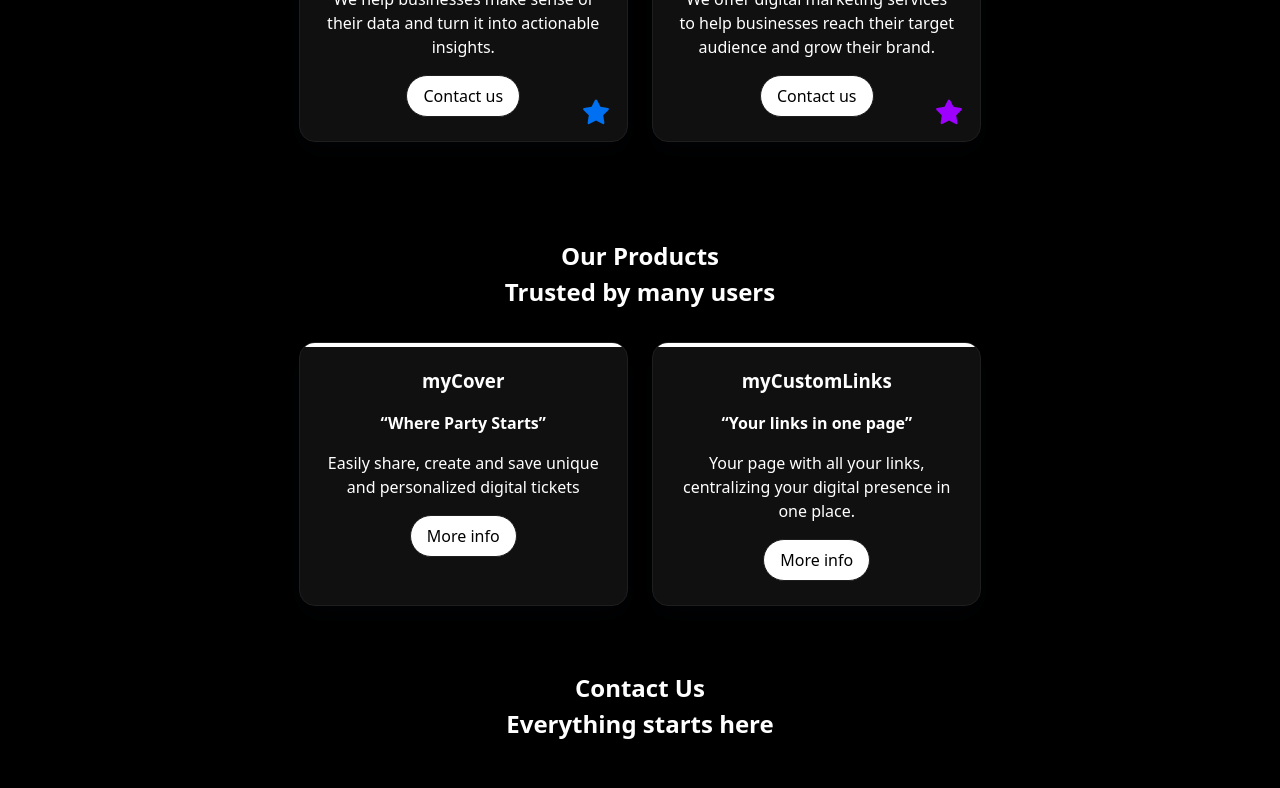
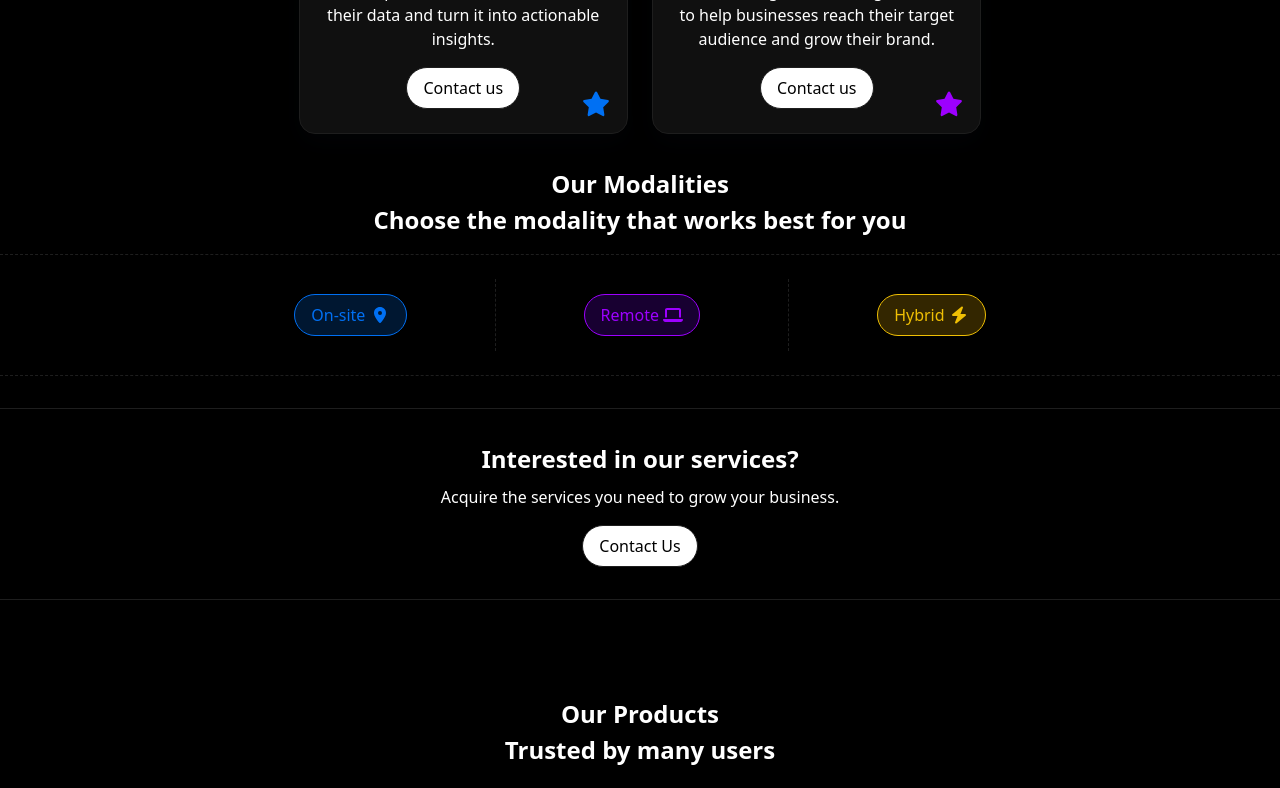
Before and after one commit to neza-startup/neza-startup, a React (Vite) app: page / in a window 1280 px wide. Shown: the part 1717-2505 px from the top of the page. Built offline with nearby package versions, Linux system fonts and the light colour scheme.

Commit message:
improved services section

```diff
--- a/src/components/Services.jsx
+++ b/src/components/Services.jsx
@@ -1,4 +1,4 @@
-import { faStar } from '@fortawesome/free-solid-svg-icons';
+import { faBolt, faLaptop, faLocationDot, faStar } from '@fortawesome/free-solid-svg-icons';
 import { FontAwesomeIcon } from '@fortawesome/react-fontawesome';
 import styles from '../styles/Services.module.css';
 
@@ -62,6 +62,30 @@ const Services = () => {
           <a href="/form"/* "https://www.example.com/web-development" target="_blank" rel="noopener noreferrer" */>Contact us{/* Learn More */}</a>
         </div>
       </div>
+      <div className={styles.servicesModalities}>
+        <h1>Our {/* Services  */}Modalities</h1>
+        <h2>Choose the modality that works best for you{/* We offer our services in various modalities to cater to the unique needs of our clients. */}</h2>
+        <div className={styles.servicesModalitiesContainer}>
+          <span className={styles.serviceModality}>On-site <FontAwesomeIcon icon={faLocationDot} /></span>
+          <hr className={styles.divider} />
+          <span className={styles.serviceModality}>Remote <FontAwesomeIcon icon={faLaptop} /></span>
+          <hr className={styles.divider} />
+          <span className={styles.serviceModality}>Hybrid <FontAwesomeIcon icon={faBolt} /></span>
+        </div>
+
+        {/* <ul>
+          <li>Consulting</li>
+          <li>Project Management</li>
+          <li>Design and Development</li>
+          <li>Testing and Quality Assurance</li>
+          <li>Deployment and Maintenance</li>
+        </ul> */}
+      </div>
+      <div className={styles.contactSection}>
+        <h3>Interested in our services?</h3>
+        <p>Acquire the {/* right  */}services you need to grow your business.</p>
+        <a href="/form"/* "https://www.example.com/contact" target="_blank" rel="noopener noreferrer" */>Contact Us{/* Get in Touch */}</a>
+      </div>
     </section>
   );
 };
--- a/src/styles/Services.module.css
+++ b/src/styles/Services.module.css
@@ -1,9 +1,14 @@
 section.services {
   /* padding: 2rem 0; */
+  display: flex;
+  flex-direction: column;
+  justify-content: center;
+  align-items: center;
 
   header.header {
     text-align: center;
     margin-bottom: 2rem;
+    width: 100% !important;
   }
 
   div.servicesContainer {
@@ -15,11 +20,11 @@ section.services {
     padding: 2rem;
     /* border-radius: 16px; */
     margin: 0 auto 2rem;
-    max-width: 50%;
+    width: 100%;
     align-self: center;
 
     h3 {
-      font-size: 2rem;
+      font-size: 1.8rem;
       font-weight: 700;
       color: #0070F3;
       display: flex;
@@ -30,9 +35,19 @@ section.services {
     }
 
     hr.divider {
-      max-height: 100%;
-      border: 1px solid #1E1E1E;
-      /* margin: 2rem 0; */
+      align-self: stretch;
+      width: 0;
+      height: auto;
+      margin: 0 4rem;
+      border: 0;
+      border-left: 1px solid #1E1E1E;
+
+      /* align-self: center;
+      width: 0;
+      height: 4.5rem;
+      margin: 0 1rem;
+      border: 0;
+      border-left: 1px dashed #1E1E1E; */
     }
 
     h3:last-of-type {
@@ -219,6 +234,159 @@ section.services {
       }
     }
   }
+
+  div.servicesModalities {
+    text-align: center;
+    margin-top: 2rem;
+    display: flex;
+    flex-direction: column;
+    justify-content: center;
+    align-items: center;
+    width: 100% !important;
+    /* background-color: hsla(240, 2%, 8%, 0.8); */
+
+    h3 {
+      font-size: 1.5rem;
+      font-weight: 600;
+      margin-bottom: 0.5rem;
+    }
+
+    p {
+      font-size: 1rem;
+      margin-bottom: 1rem;
+    }
+  }
+
+  div.servicesModalitiesContainer {
+    display: flex;
+    flex-direction: row;
+    justify-content: center;
+    align-items: center;
+    gap: 0.5rem;
+    margin-top: 1rem;
+
+    border-top: 1px dashed #1E1E1E;
+    border-bottom: 1px dashed #1E1E1E;
+    /* border-radius: 1.5rem; */
+    padding: 1.5rem
+      /*  1rem */
+    ;
+    /* width: min(48ch, 100%); */
+    /* background-color: hsla(240, 2%, 8%, 0.8); */
+    width: 100% !important;
+
+    span.serviceModality {
+      padding: 0.5rem 1rem;
+      border-radius: 5rem;
+      font-weight: 500;
+
+      &:is(:first-child) {
+        color: #0070F3
+          /* var(--accent-color) */
+        ;
+        border: 1px solid #0070F3
+          /* var(--accent-color) */
+        ;
+        background-color: hsla(212, 100%, 48%, 0.2)
+          /* rgba(0, 123, 255, 0.1) */
+        ;
+
+        /*filter: drop-shadow(0 0 2em #0070F3);
+          */
+      }
+
+      &:nth-of-type(2) {
+        color: #9D00FF
+          /* var(--accent-color) */
+        ;
+        border: 1px solid #9D00FF
+          /* var(--accent-color) */
+        ;
+        background-color: hsla(270, 100%, 48%, 0.2)
+          /* rgba(0, 123, 255, 0.1) */
+        ;
+
+        /*filter: drop-shadow(0 0 2em #9D00FF);
+                */
+      }
+
+      &:is(:last-child) {
+        color: #EFBF04
+          /* var(--accent-color) */
+        ;
+        border: 1px solid #EFBF04
+          /* var(--accent-color) */
+        ;
+        background-color: hsla(45, 100%, 50%, 0.2)
+          /* rgba(0, 123, 255, 0.1) */
+        ;
+
+        /*filter: drop-shadow(0 0 2em #00BFFF);
+                */
+      }
+
+    }
+
+    hr.divider {
+      align-self: center;
+      width: 0;
+      height: 4.5rem;
+      margin: 0 5rem;
+      border: 0;
+      border-left: 1px dashed #1E1E1E;
+    }
+  }
+
+  div.contactSection {
+    text-align: center;
+    margin-top: 2rem;
+    /* background-color: hsla(240, 2%, 8%, 0.8); */
+    padding: 2rem;
+    /* border-radius: 1rem; */
+    display: flex;
+    flex-direction: column;
+    justify-content: center;
+    align-items: center;
+    /* width: min(48ch, 100%); */
+    /* align-self: center !important; */
+    border-top: 1px solid #1E1E1E;
+    border-bottom: 1px solid #1E1E1E;
+    width: 100%;
+
+    h3 {
+      font-size: 1.5rem;
+      font-weight: 600;
+      margin-bottom: 0.5rem;
+    }
+
+    p {
+      font-size: 1rem;
+      margin-bottom: 1rem;
+    }
+
+    a {
+      text-decoration: none;
+      color: var(--text-primary);
+      transition: color 0.3s ease;
+      display: inline-block;
+      background-color: #131314;
+      padding: 0.5rem 1rem;
+      border-radius: 1.5rem;
+      border: 1px solid #1E1E1E;
+      background-color:
+        /* light-dark(hsla(0, 0%, 98%, 0.8), */
+        hsla(240, 2%, 8%, 0.8)
+        /* ) */
+      ;
+      background-color: white;
+      color: black;
+      font-weight: 500;
+
+      /* &:hover {
+        color: var(--primary-color-hover);
+      } */
+    }
+  }
 }
 
 /* responsive design */
@@ -230,12 +398,18 @@ section.services {
       gap: 1rem;
       max-width: 90%;
 
+      flex-direction: row;
+      text-align: center;
+      font-size: 0.9rem;
+
       hr.divider {
-        width: 70%;
-        min-height: 0;
-        border: 1px solid
-          /* dashed */
-          #1E1E1E;
+        align-self: stretch;
+        /* width: 0; */
+        height: auto;
+        margin: 0 1rem;
+        /* margin: 0;
+        border: 0; */
+        border-left: 1px solid #1E1E1E;
       }
     }
 
@@ -249,5 +423,14 @@ section.services {
         max-width: 80%;
       }
     }
+
+    div.servicesModalitiesContainer {
+      /* flex-direction: column; */
+      flex-wrap: wrap;
+
+      hr.divider {
+        display: none;
+      }
+    }
   }
 }
```
